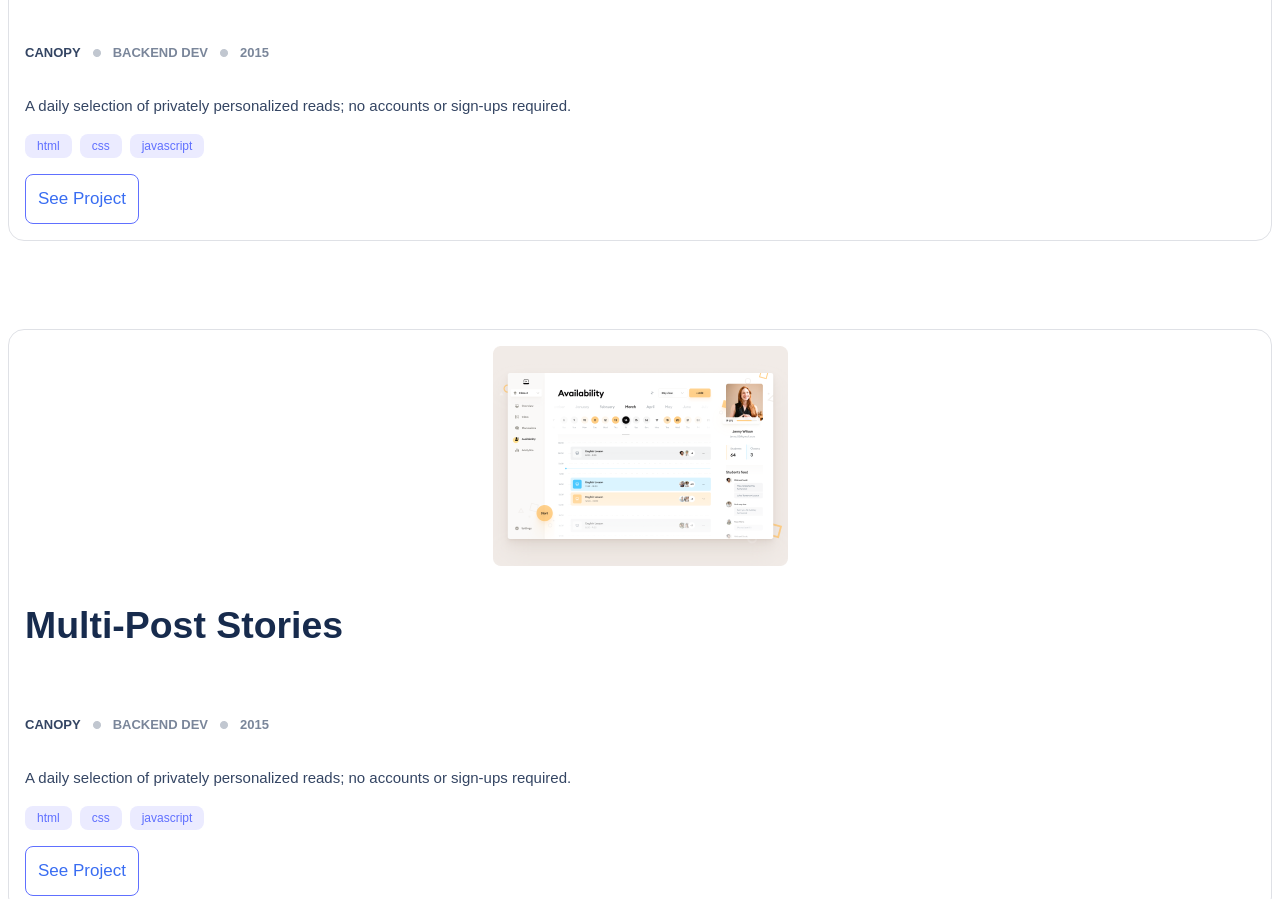
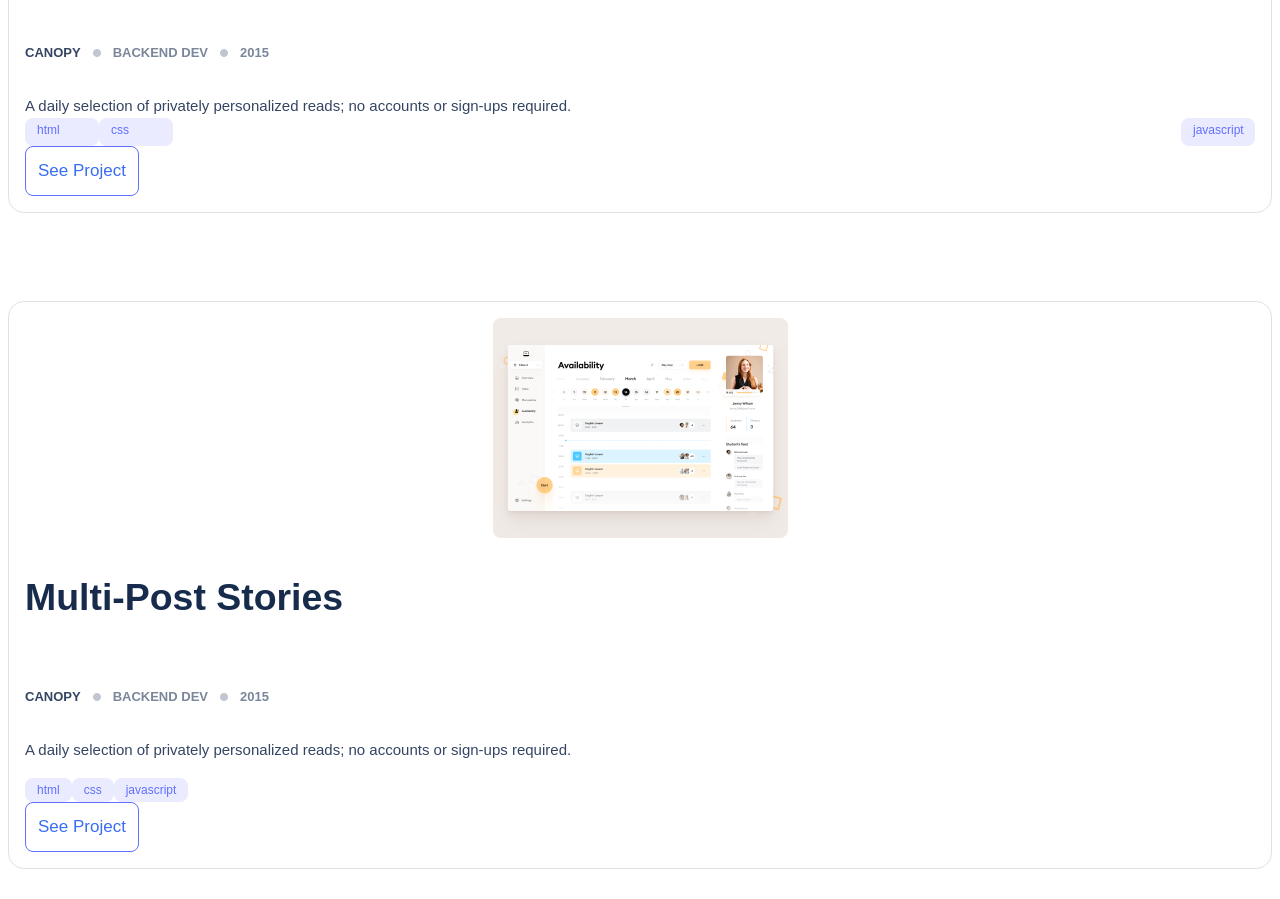
Before and after one commit to vikipretium/portfolio_project, a website: page index.html in a window 1280 px wide. Shown: the part 920-1819 px from the top of the page. Drawn offline with Linux system fonts and the light colour scheme.

Commit message:
use float to arrange the elements

```diff
--- a/assets/css/style.css
+++ b/assets/css/style.css
@@ -292,7 +292,7 @@ a {
 
 .tag_text ul {
   list-style-type: none;
-  display: flex;
+  /* display: flex; */
   gap: 8px;
   padding-left: 0;
 }
@@ -306,6 +306,7 @@ a {
   background: #ebebff;
   border-radius: 8px;
   padding: 4px 12px;
+  float: inline-start;
 }
 
 .button {
@@ -436,3 +437,45 @@ button:disabled {
 hr {
   margin: 0;
 }
+
+/* pair programming */
+.float-element1 {
+  font-style: normal;
+  font-weight: 500;
+  font-size: 12px;
+  line-height: 16px;
+  color: #6070ff;
+  background: #ebebff;
+  border-radius: 8px;
+  padding: 4px 12px;
+  float: inline-start;
+  width: 50px;
+  height: 20px;
+}
+.float-element2 {
+  font-style: normal;
+  font-weight: 500;
+  font-size: 12px;
+  line-height: 16px;
+  color: #6070ff;
+  background: #ebebff;
+  border-radius: 8px;
+  padding: 4px 12px;
+  float: left;
+  width: 50px;
+  height: 20px;
+}
+
+.float-element3 {
+  font-style: normal;
+  font-weight: 500;
+  font-size: 12px;
+  line-height: 16px;
+  color: #6070ff;
+  background: #ebebff;
+  border-radius: 8px;
+  padding: 4px 12px;
+  float: right;
+  width: 50px;
+  height: 20px;
+}
--- a/index.html
+++ b/index.html
@@ -98,12 +98,17 @@
                 <div class="des_text">A daily selection of privately personalized reads; no accounts or sign-ups
                     required.
                 </div>
-                <div class="tag_text">
+                <!-- <div class="tag_text">
                     <ul>
                         <li class="tags">html</li>
                         <li class="tags">css</li>
                         <li class="tags">javascript</li>
                     </ul>
+                </div> -->
+                <div class="pair-float">
+                    <div class="float-element1">html</div>
+                    <div class="float-element2">css</div>
+                    <div class="float-element3">javascript</div>
                 </div>
                 <button type="button" class="button">See Project</button>
             </div>
```
